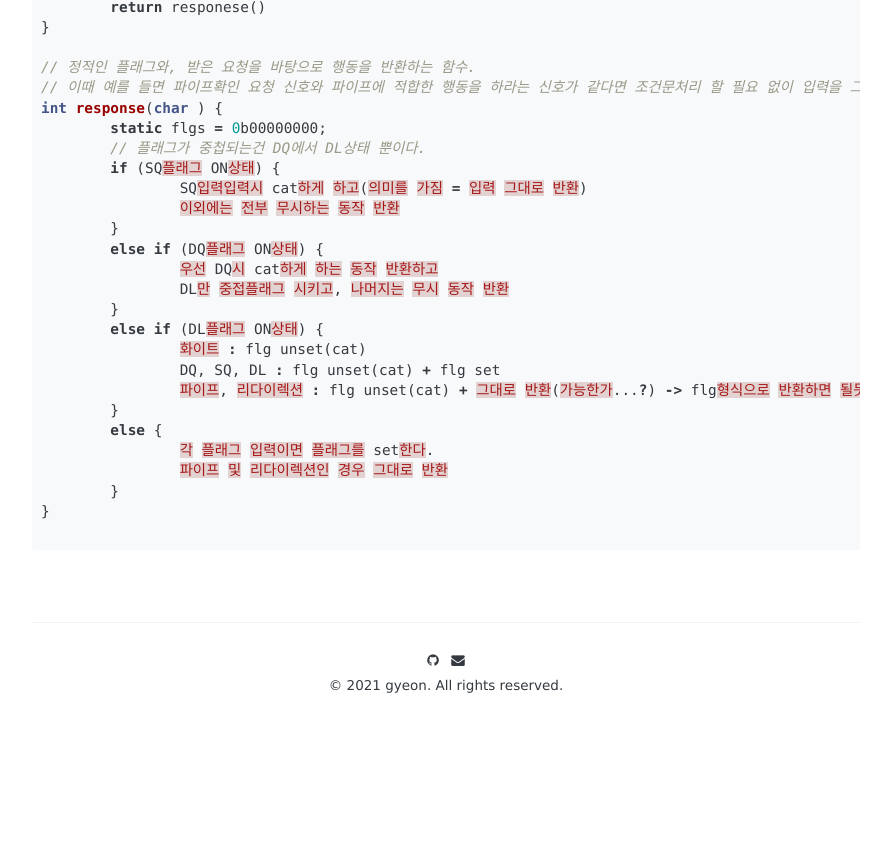
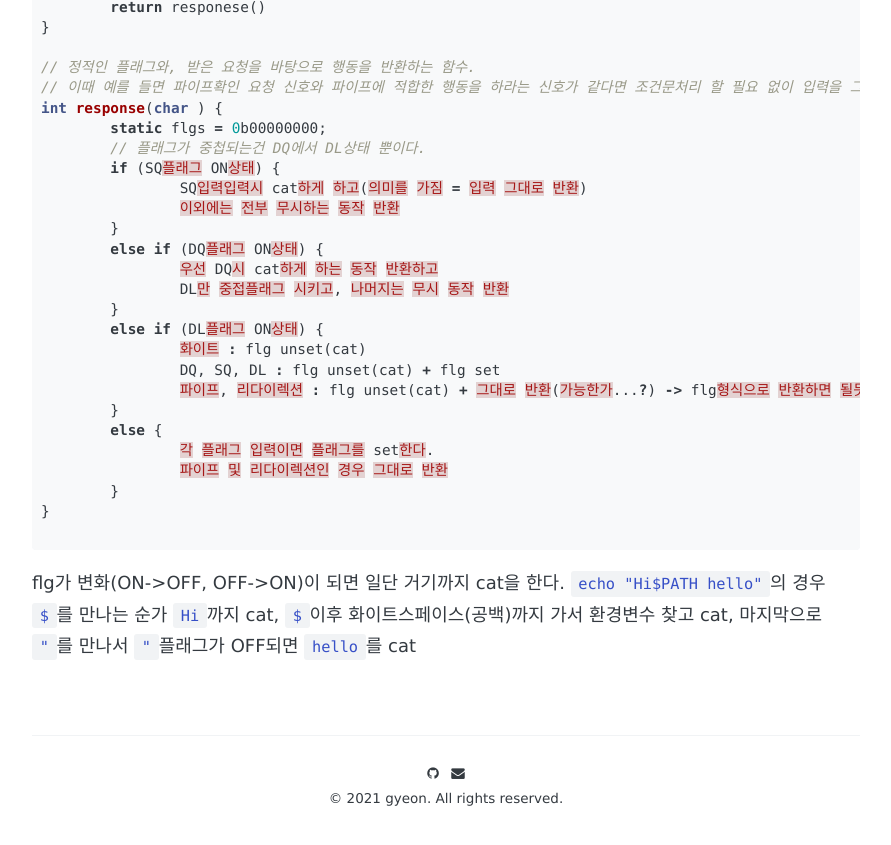
Before and after one commit to gyujun9403/gyujun9403.github.io, a Jekyll site: the page built from _posts/2021-12-30-minishell-parsing1.md, in a window 1280 px wide and 900 px high, scrolled down 2857 px. Shown: the top 845 px of the window, without its empty margins (194-1085 px from the left). Built offline with Jekyll 4.4.1, drawn with Linux system fonts in a browser that asks for light colours; some web fonts are replaced; comment, search, counter and statistics services are not loaded; before the commit the page ends 3644 px from its top, so only the background shows below that.

Commit message:
Writing pasring section...

````diff
--- a/_posts/2021-12-30-minishell-parsing1.md
+++ b/_posts/2021-12-30-minishell-parsing1.md
@@ -120,3 +120,6 @@ int response(char ) {
 }
 
 ```
+
+flg가 변화(ON->OFF, OFF->ON)이 되면 일단 거기까지 cat을 한다.
+`echo "Hi$PATH hello"`의 경우 `$`를 만나는 순가 `Hi`까지 cat, `$`이후 화이트스페이스(공백)까지 가서 환경변수 찾고 cat, 마지막으로 `"`를 만나서 `"`플래그가 OFF되면 `hello`를 cat
````
